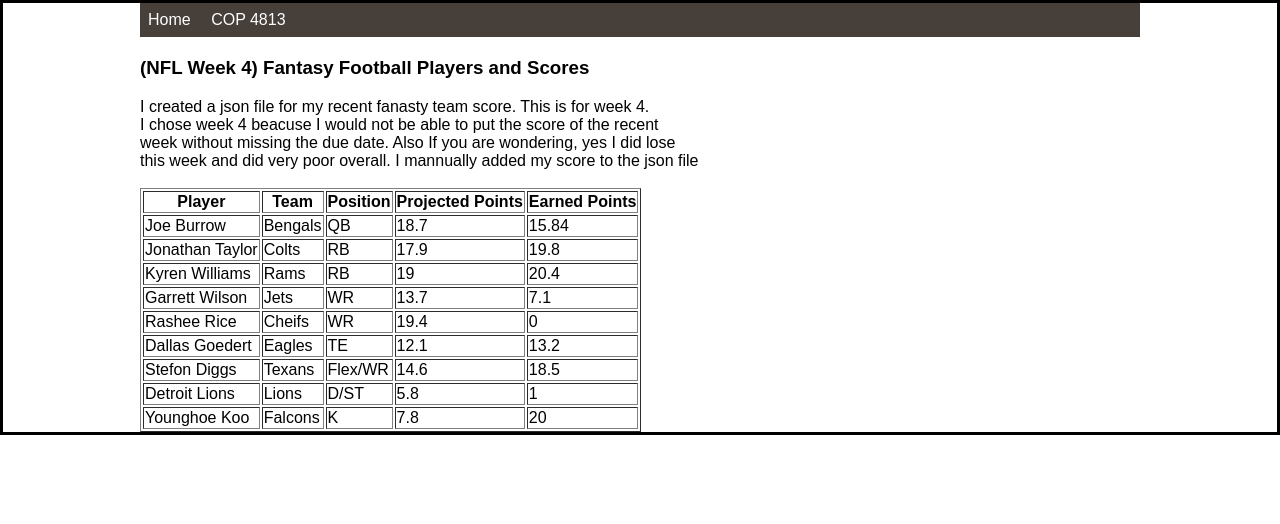
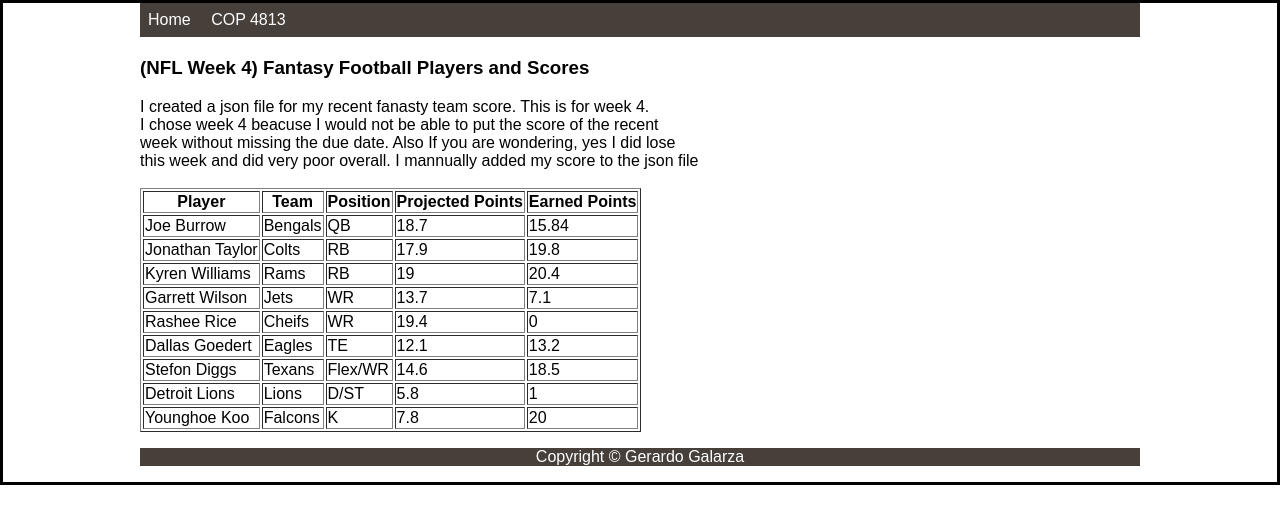
Before and after one commit to majesticgerry/My-Second-Repository, a plain HTML site: page assignment6.html in a window 1280 px wide. Drawn offline with Linux system fonts and the light colour scheme.

Commit message:
copyright added

```diff
--- a/assignment6.html
+++ b/assignment6.html
@@ -71,6 +71,9 @@
 
     </p1>
 
+    <footer>
+        <p>Copyright &copy; Gerardo Galarza</p>
+    </footer>
 
 </body>
 
```
